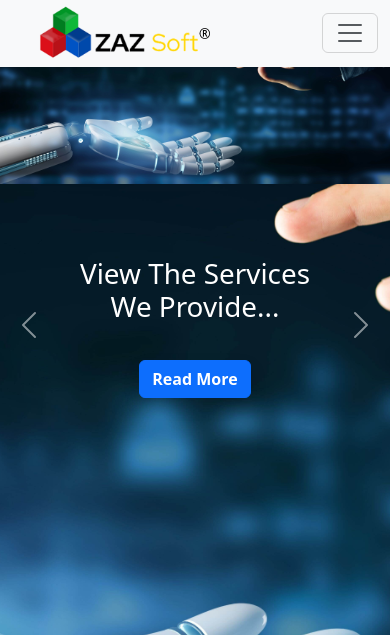
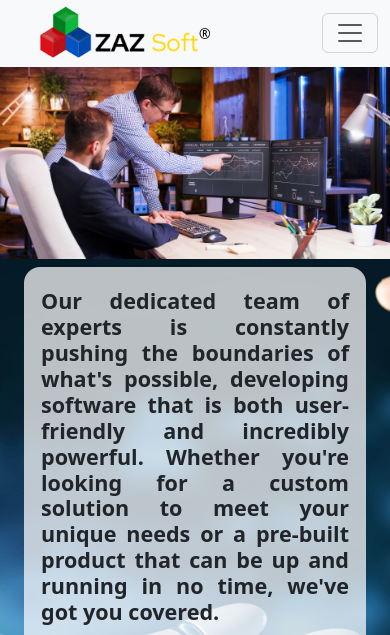
Before and after one commit to BigBoyz2314/ZAZ-Soft, a PHP site: page / in a window 390 px wide. Shown: the top 635 px of the page. Run offline with PHP 8.4, Linux system fonts and the light colour scheme; some libraries are stand-ins or nearby versions.

Commit message:
fixed carousel

```diff
--- a/about.html
+++ b/about.html
@@ -73,7 +73,7 @@
         <div class="col-md-5 col-sm-12 mt-sm-4 px-0">
           <h4 class="text-center pe-md-5">Our Services</h4>
           <div class="row gx-0">
-            <div class="col-md-6 d-flex justify-content-center align-items-center">
+            <div class="col-6 d-flex justify-content-center align-items-center">
               <ul class="d-inline-block">
                 <li><a class="link text-decoration-none" href="">Web Development</a></li>
                 <li><a class="link text-decoration-none" href="">Graphic Designing</a></li>
@@ -82,7 +82,7 @@
                 <li><a class="link text-decoration-none" href="">Business Analytics</a></li>
               </ul>
             </div>
-            <div class="col-md-6 d-flex justify-content-center align-items-center">
+            <div class="col-6 d-flex justify-content-center align-items-center">
               <ul class="d-inline-block">
                 <li><a class="link text-decoration-none" href="">SEO</a></li>
                 <li><a class="link text-decoration-none" href="">Digital Marketing</a></li>
--- a/contact.html
+++ b/contact.html
@@ -138,7 +138,7 @@
                     <div class="col-md-5 col-sm-12 mt-sm-4 px-0">
                       <h4 class="text-center pe-md-5">Our Services</h4>
                       <div class="row gx-0">
-                        <div class="col-md-6 d-flex justify-content-center align-items-center">
+                        <div class="col-6 d-flex justify-content-center align-items-center">
                           <ul class="d-inline-block">
                             <li><a class="link text-decoration-none" href="">Web Development</a></li>
                             <li><a class="link text-decoration-none" href="">Graphic Designing</a></li>
@@ -147,7 +147,7 @@
                             <li><a class="link text-decoration-none" href="">Business Analytics</a></li>
                           </ul>
                         </div>
-                        <div class="col-md-6 d-flex justify-content-center align-items-center">
+                        <div class="col-6 d-flex justify-content-center align-items-center">
                           <ul class="d-inline-block">
                             <li><a class="link text-decoration-none" href="">SEO</a></li>
                             <li><a class="link text-decoration-none" href="">Digital Marketing</a></li>
--- a/css/styles.css
+++ b/css/styles.css
@@ -4,7 +4,6 @@ body {
     height: 100%;
     overflow-x: hidden;
 }
-
 
 .logo {
     width: 170px;
@@ -57,7 +56,11 @@ body {
     background-repeat: no-repeat;
 }
 
-.height {
+.carousel-item .height {
+    width: 100%;
+}
+
+.height-1 {
     height: 650px;
     width: 100%;
 }
@@ -184,3 +187,17 @@ body {
     position: relative;
     right: 7px;
 }
+
+@media only screen and (max-width: 568px) {
+    .height-1 {
+      width: 100%;
+      height: 350px;
+    }
+  }
+
+.mobile-img {
+    height: auto;
+    width: 100%;
+    top: 40px;
+    position: relative;
+}
--- a/index.html
+++ b/index.html
@@ -88,25 +88,26 @@
 
   <div class="container-fluid web p-0 m-0 parallax text-light">
       <div id="home">
-    <div id="carouselExampleAutoplaying" class="carousel slide m-0" data-bs-ride="carousel">
-        <div class="carousel-inner height">
-          <div class="carousel-item height active">
-            <img src="images/bg-img.jpg" class="d-block w-100" alt="...">
-            <div class="carousel-caption d-flex flex-column justify-content-center h-100 top-0 align-items-center">
+        <img src="images/business-1.jpg" class="mobile-img d-block d-lg-none d-md-none" alt="...">
+    <div id="carouselExampleAutoplaying" class="carousel slide m-0 d-none d-md-block" data-bs-ride="carousel">
+        <div class="carousel-inner">
+          <div class="carousel-item height-1 active">
+            <img src="images/bg-img.jpg" class="w-100" alt="...">
+            <div class="carousel-caption d-none d-md-flex flex-column justify-content-center h-100 top-0 align-items-center">
                 <h1>View The Services We Provide...</h1>
                 <a href="#services"><button class="btn btn-primary fw-bold mt-4 shadow">Read More</button></a>
             </div>
           </div>
-          <div class="carousel-item height">
-            <img src="images/business-2.jpg" class="d-block w-100" alt="...">
-            <div class="carousel-caption d-flex flex-column justify-content-center h-100 top-0 align-items-center">
-                <h1>Learn More About us</h1>
-                <a href="about.html"><button class="btn btn-primary fw-bold mt-4 shadow ">Learn More</button></a>
+          <div class="carousel-item height-1">
+            <img src="images/business-2.jpg" class="w-100" alt="...">
+            <div class="carousel-caption d-none d-md-flex flex-column justify-content-center h-100 top-0 align-items-center">
+                <!-- <h1>Learn More About us</h1> -->
+                <!-- <a href="about.html"><button class="btn btn-primary fw-bold mt-4 shadow ">Learn More</button></a> -->
             </div>
           </div>
-          <div class="carousel-item height">
-            <img src="images/business-1.jpg" class="d-block w-100" alt="...">
-            <div class="carousel-caption d-flex flex-column justify-content-center h-100 top-0 align-items-center">
+          <div class="carousel-item height-1">
+            <img src="images/business-1.jpg" class="w-100" alt="...">
+            <div class="carousel-caption d-none d-md-flex flex-column justify-content-center h-100 top-0 align-items-center">
                 <h1>Feel Free to Contact us Anytime</h1>
                 <a href="contact.html"><button class="btn btn-primary fw-bold mt-4 shadow">Contact us</button></a>
             </div>
@@ -215,7 +216,7 @@
         <div class="col-md-5 col-sm-12 mt-sm-4 px-0">
           <h4 class="text-center pe-md-5">Our Services</h4>
           <div class="row gx-0">
-            <div class="col-md-6 d-flex justify-content-center align-items-center">
+            <div class="col-6 d-flex justify-content-center align-items-center">
               <ul class="d-inline-block">
                 <li><a class="link text-decoration-none" href="">Web Development</a></li>
                 <li><a class="link text-decoration-none" href="">Graphic Designing</a></li>
@@ -224,13 +225,13 @@
                 <li><a class="link text-decoration-none" href="">Business Analytics</a></li>
               </ul>
             </div>
-            <div class="col-md-6 d-flex justify-content-center align-items-center">
-              <ul class="d-inline-block">
+            <div class="col-6 d-flex justify-content-center align-items-center">
+              <ul class="d-inline-block ps-sm-4">
                 <li><a class="link text-decoration-none" href="">SEO</a></li>
                 <li><a class="link text-decoration-none" href="">Digital Marketing</a></li>
-                <li><a class="link text-decoration-none" href="">Mobile App Development</a></li>
                 <li><a class="link text-decoration-none" href="">Progress Reports</a></li>
                 <li><a class="link text-decoration-none" href="">E-commerce</a></li>
+                <li><a class="link text-decoration-none" href="">Mobile App Development</a></li>
               </ul>
             </div>
           </div>
```
